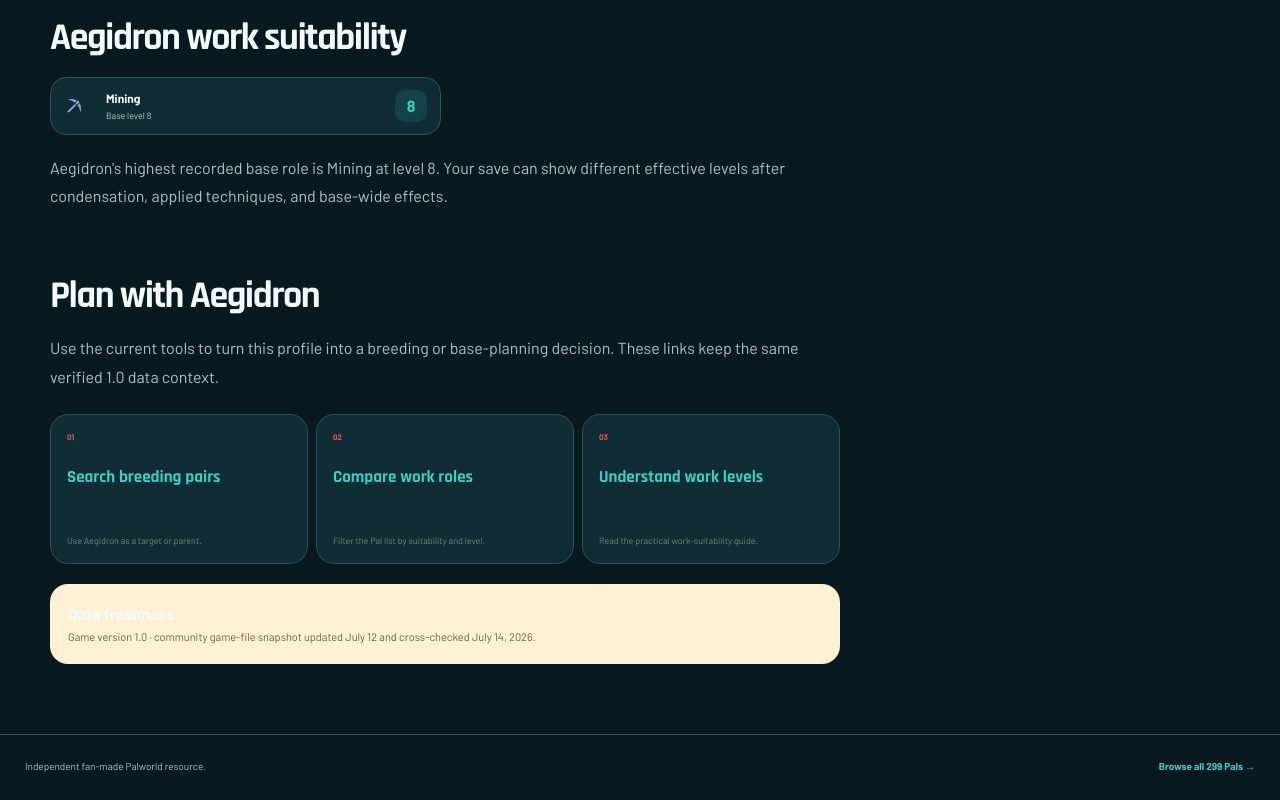
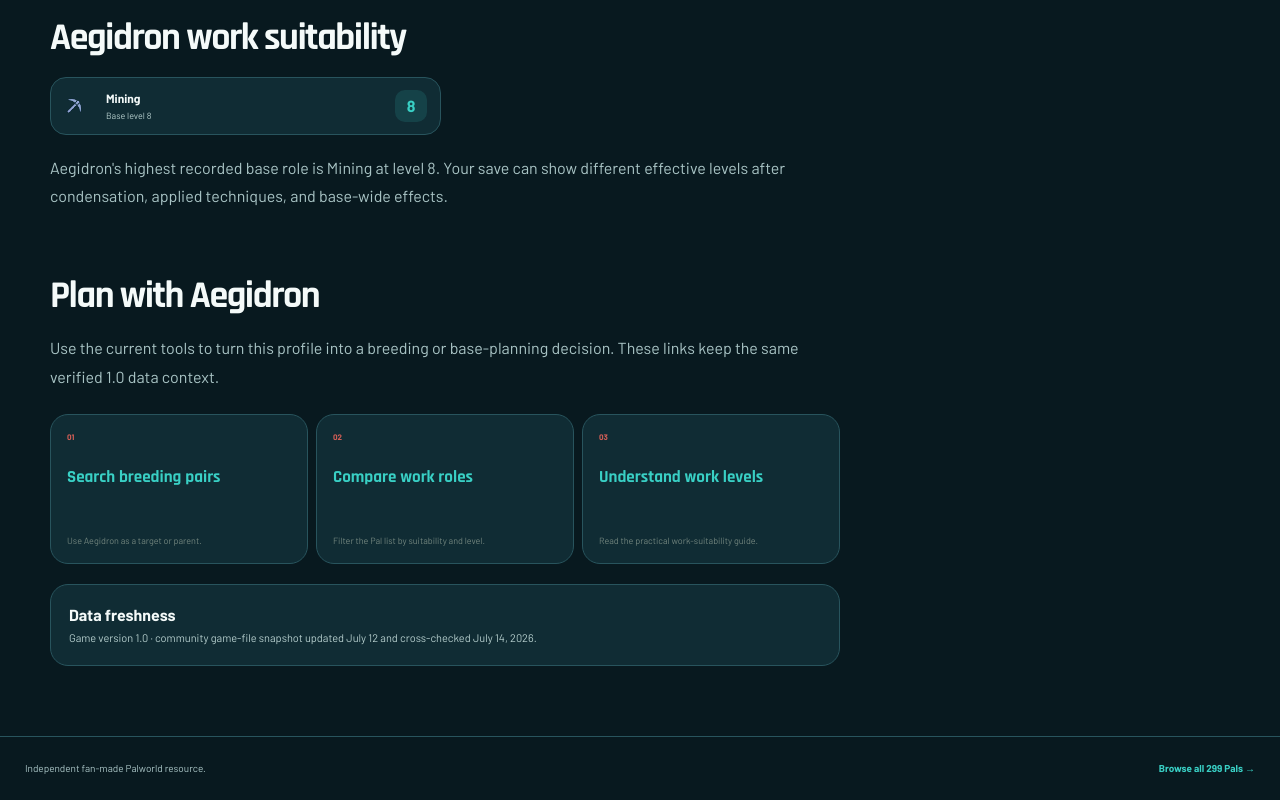
Before and after one commit to bowenchen-1/palworld-guide, a Next.js app: page /pals/aegidron in a window 1280 px wide. Shown: the part 906-1706 px from the top of the page. Built offline with nearby package versions, Linux system fonts and the light colour scheme.

Commit message:
Improve Pal freshness callout contrast

```diff
--- a/app/terminal-theme.css
+++ b/app/terminal-theme.css
@@ -531,6 +531,9 @@
 .profile-work-grid small { color:#b4cdcc; }
 .profile-work-grid b { background:rgba(57,208,197,.14); color:var(--terminal-mint); }
 .profile-related>a small { color:#b4cdcc; }
+.profile-callout { border:1px solid var(--terminal-border); background:var(--terminal-panel); color:var(--terminal-copy); }
+.profile-callout strong { color:var(--terminal-copy); }
+.profile-callout p { color:#b4cdcc; }
 .profile-elements { display:flex; align-items:center; flex-wrap:wrap; gap:10px; margin-top:16px; }
 .profile-elements>span:first-child { color:var(--terminal-mint); font-size:9px; font-weight:900; letter-spacing:.12em; text-transform:uppercase; }
 .profile-elements>div { display:flex; flex-wrap:wrap; gap:7px; }
```
